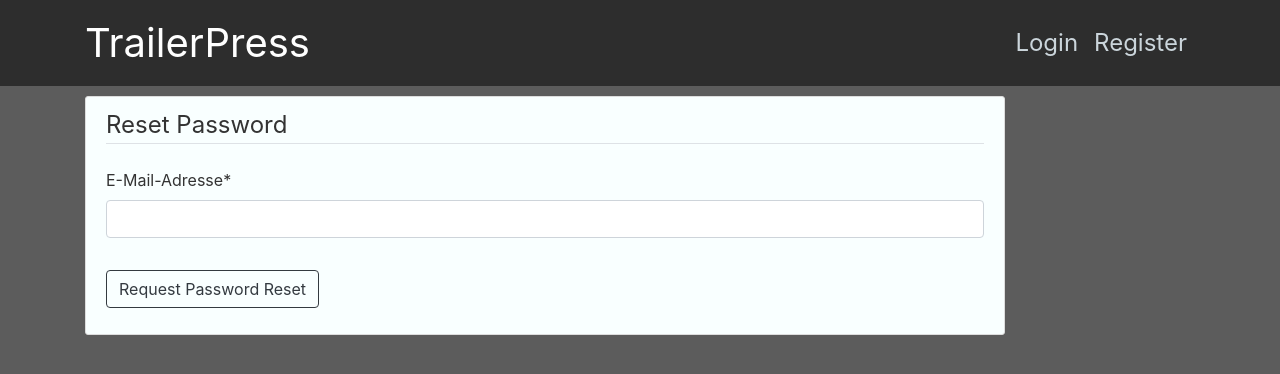
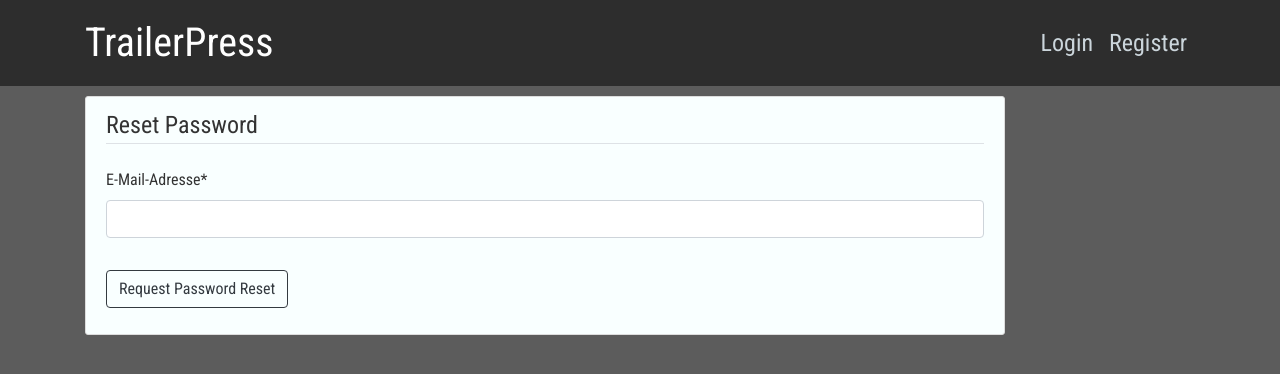
Before and after one commit to 4lm/trailer, a Django app: page /password-reset/ in a window 1280 px wide. Shown: the top 374 px of the page. Run offline with Django 3.2, Linux system fonts and the light colour scheme; some libraries are stand-ins or nearby versions.

Commit message:
"Use Roboto font family"

```diff
--- a/trailerapp/static/trailerapp/css/styles.css
+++ b/trailerapp/static/trailerapp/css/styles.css
@@ -2,6 +2,7 @@ body {
     background: #5c5c5c;
     color: #333333;
     margin-top: 6rem;
+    font-family: 'Roboto Condensed', sans-serif;
 }
 
 html {
@@ -10,6 +11,7 @@ html {
 
 h1, h2, h3, h4, h5, h6 {
     color: #2d2d2d;
+    font-family: 'Roboto', sans-serif;
 }
 
 ul {
--- a/trailerapp/templates/trailerapp/base.html
+++ b/trailerapp/templates/trailerapp/base.html
@@ -15,7 +15,8 @@
           integrity="sha384-wvfXpqpZZVQGK6TAh5PVlGOfQNHSoD2xbE+QkPxCAFlNEevoEH3Sl0sibVcOQVnN"
           crossorigin="anonymous"
     >
-    <link type="text/css" rel="stylesheet" href="{% static 'trailerapp/js/video-js.min.css' %}"/>
+    <link href="https://fonts.googleapis.com/css?family=Roboto|Roboto+Condensed" rel="stylesheet">
+    <link type="text/css" rel="stylesheet" href="{% static 'trailerapp/js/video-js.min.css' %}">
     <link type="text/css" rel="stylesheet" href="{% static 'star-ratings/css/star-ratings.css' %}">
     <link type="text/css" rel="stylesheet" href="{% static 'trailerapp/css/styles.css' %}">
     <title>
```
